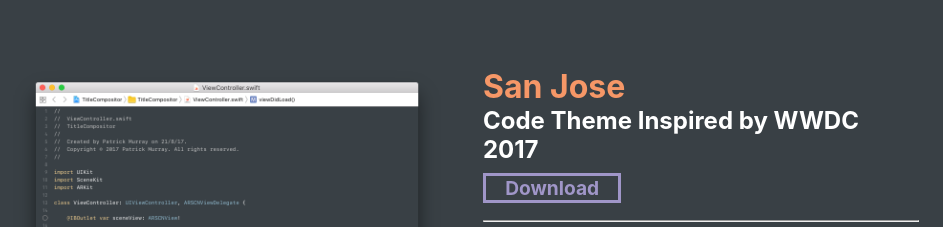
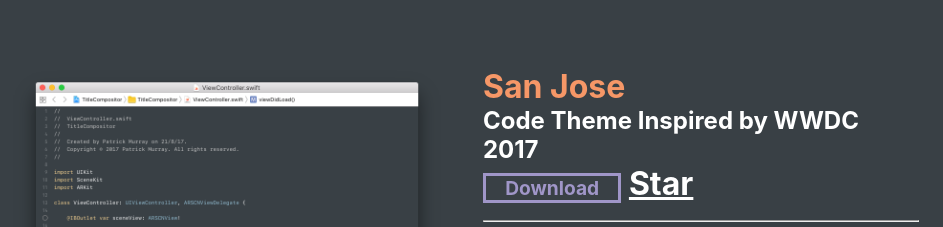
Before and after one commit to PatMurrayDEV/San-Jose, a plain HTML site: page docs/index.html in a window 1280 px wide. Shown: the top 227 px of the page, without its empty margins (176-1119 px from the left). Drawn offline with Linux system fonts and the light colour scheme; a web font is replaced by a local one.

Commit message:
Update index.html

```diff
--- a/docs/index.html
+++ b/docs/index.html
@@ -29,7 +29,11 @@
           <div class="img img-logo center"></div>
           <h1>San Jose</h1>
           <h2 >Code Theme Inspired by WWDC 2017</h2>
-          <h1><a href="https://github.com/PatMurrayDEV/San-Jose/releases/download/v1.0/San.Jose.xccolortheme.zip" class="box">Download</a></h1>
+          <h1>
+            <a href="https://github.com/PatMurrayDEV/San-Jose/releases/download/v1.0/San.Jose.xccolortheme.zip" class="box">Download</a>
+            <!-- Place this tag where you want the button to render. -->
+            <a class="github-button" href="https://github.com/patmurraydev/San-Jose" data-icon="octicon-star" aria-label="Star patmurraydev/San-Jose on GitHub">Star</a>
+          </h1>
           <hr class="pad-top"/>
           <h3 >Install</h3>
           <ol>
```
